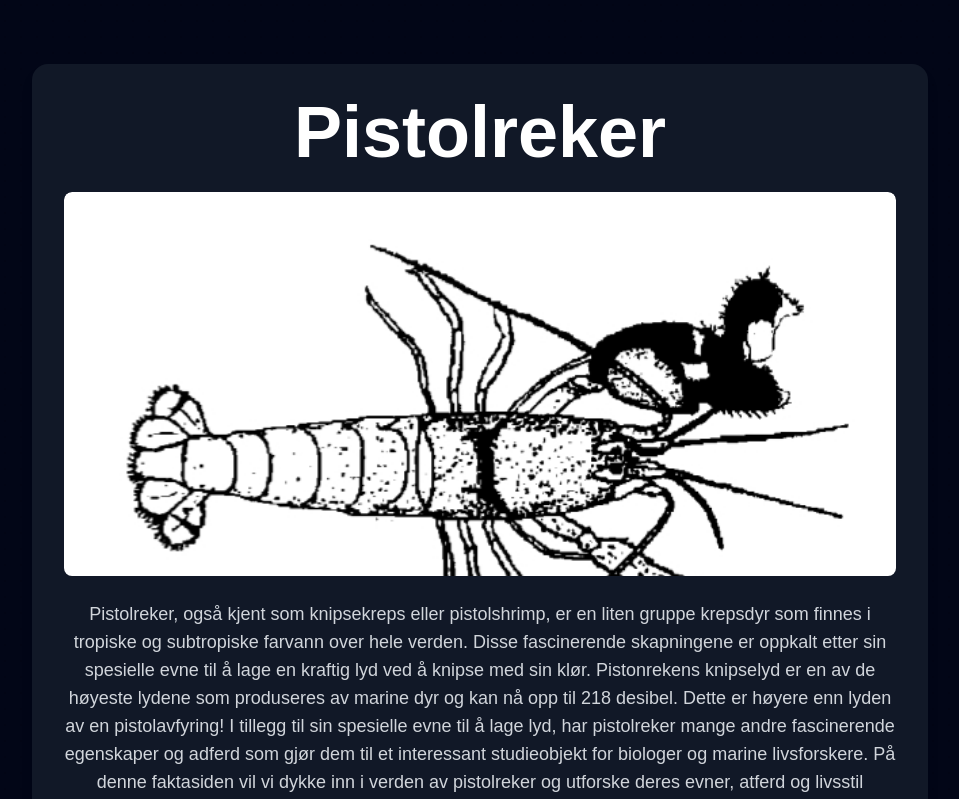
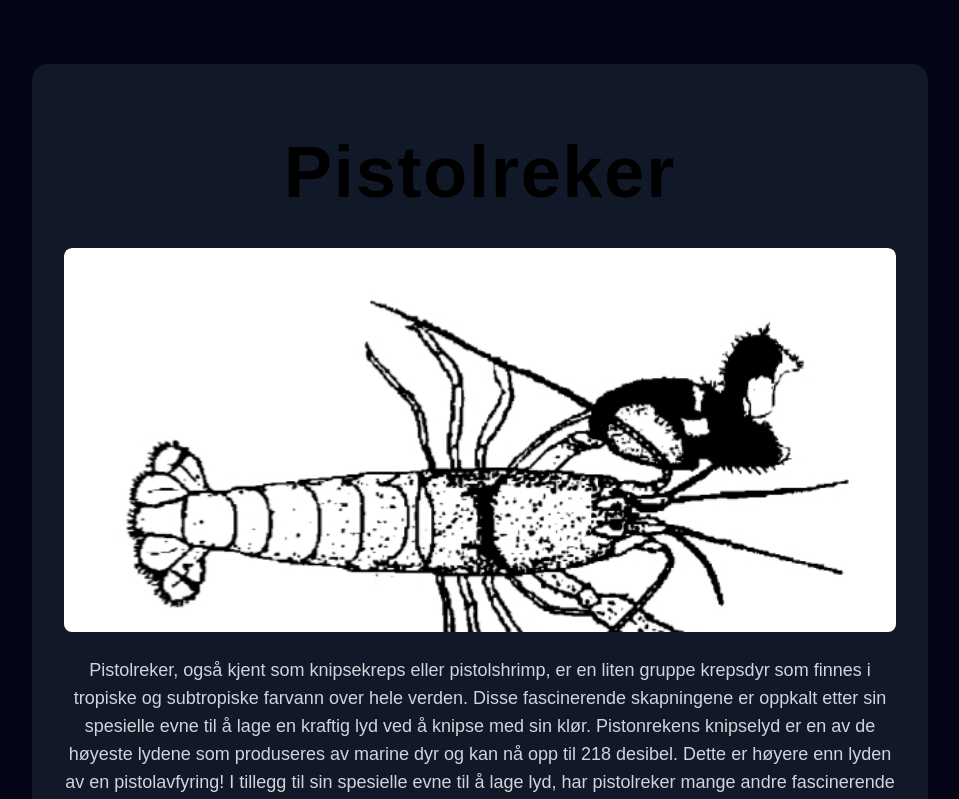
Before and after one commit to gjermundmyrvang/hiddenbeasts, a Next.js app: page /animal in a window 1280 px wide. Shown: the top 799 px of the page, without its empty margins (160-1119 px from the left). Built offline with nearby package versions, Linux system fonts and the light colour scheme.

Commit message:
add some styling

```diff
--- a/components/AnimalCard.tsx
+++ b/components/AnimalCard.tsx
@@ -17,7 +17,7 @@ export const AnimalCard = ({ props}: { props: AnimalProps}) => {
         <div className={`w-full max-w-4xl my-10 p-6 rounded-2xl shadow-lg ${bg} transition-all duration-300`}>
             <h1 className='text-2xl sm:text-3xl md:text-4xl font-bold text-center border-b pb-2'>{props.name}</h1>
             <div className='grid md:grid-cols-2 gap-6 mt-5 items-center'>
-                <ul className='list-inside space-y-2 text-lg list-none'>
+                <ul className='list-inside space-y-2 text-lg list-none mb-4'>
                     {props.facts.map((fact, i) => (
                         <li key={`fact-${i+1}`} className='border-l-4 pl-3 border-blue-500'>
                             <strong>{i + 1}:</strong> {fact}
@@ -30,6 +30,7 @@ export const AnimalCard = ({ props}: { props: AnimalProps}) => {
             </div>
             <Link
                 href={`/animal#${props.id}`}
+                className="mt-8 py-2 px-4 bg-blue-500 text-white rounded-lg hover:bg-blue-900 hover:ease-in"
              >
                 Les mer
              </Link>
--- a/components/AnimalDetails.tsx
+++ b/components/AnimalDetails.tsx
@@ -1,5 +1,6 @@
 import React from 'react';
 import Image from 'next/image';
+import { TextGenerateEffect } from './ui/text-generate-effect';
 
 interface Fact {
   id: number;
@@ -24,9 +25,7 @@ interface HomeProps {
 export const AnimalDetails: React.FC<HomeProps> = ({ animal }) => {
   return (
       <div className="max-w-4xl w-full bg-gray-900 p-8 rounded-2xl shadow-lg">
-        <h1 className="text-7xl font-bold text-center mb-6">
-          {animal.title}
-        </h1>
+        <TextGenerateEffect words={animal.title} className='my-10 text-center'/>
         <div className="relative w-full h-96 rounded-lg overflow-hidden mb-6">
           <Image
             src={animal.image.src}
```
